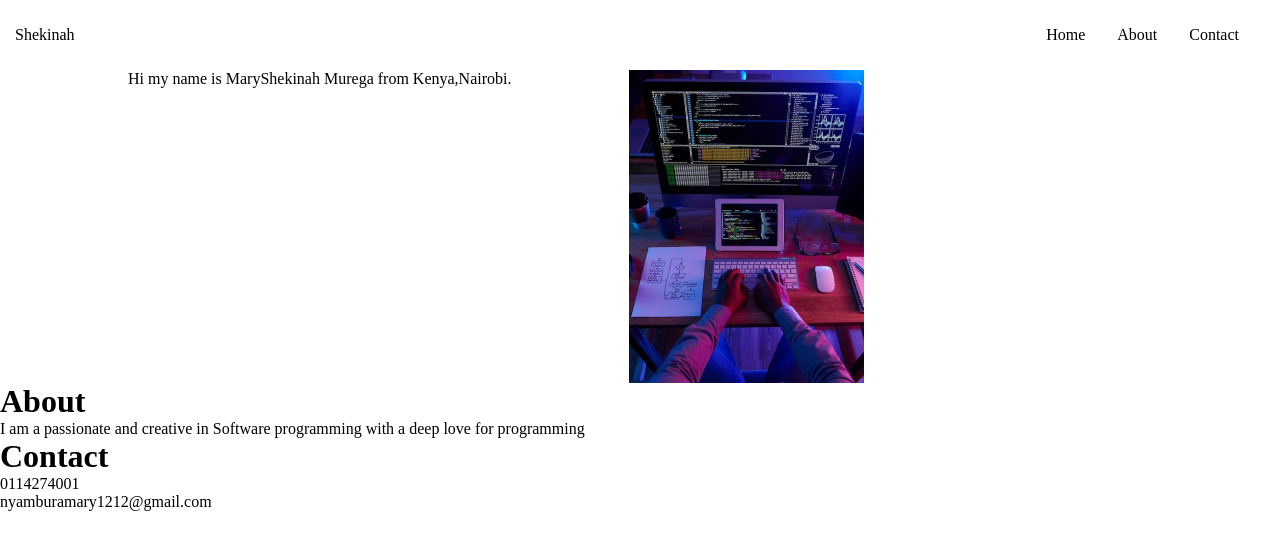
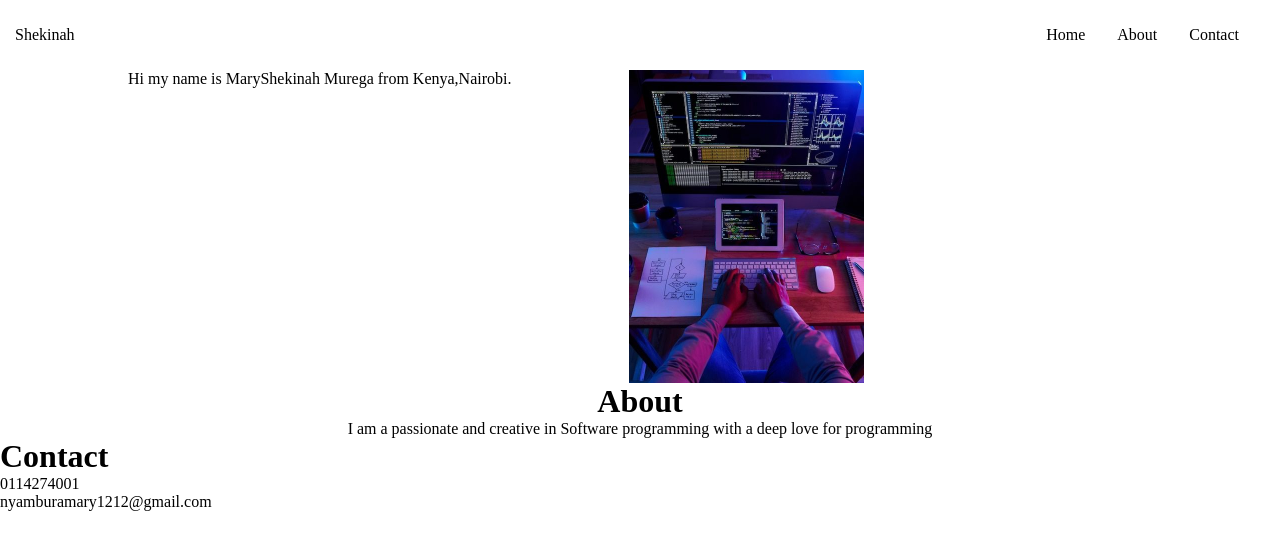
Before and after one commit to maryshekinah/portfolio, a plain HTML site: page index.html in a window 1280 px wide. Drawn offline with Linux system fonts and the light colour scheme.

Commit message:
styled about

```diff
--- a/style.css
+++ b/style.css
@@ -34,3 +34,8 @@ width: 50%;
   display: flex;
   justify-content: center;
 }
+#about{
+  width: 70%;
+  margin: auto;
+  text-align: center;
+}
```
